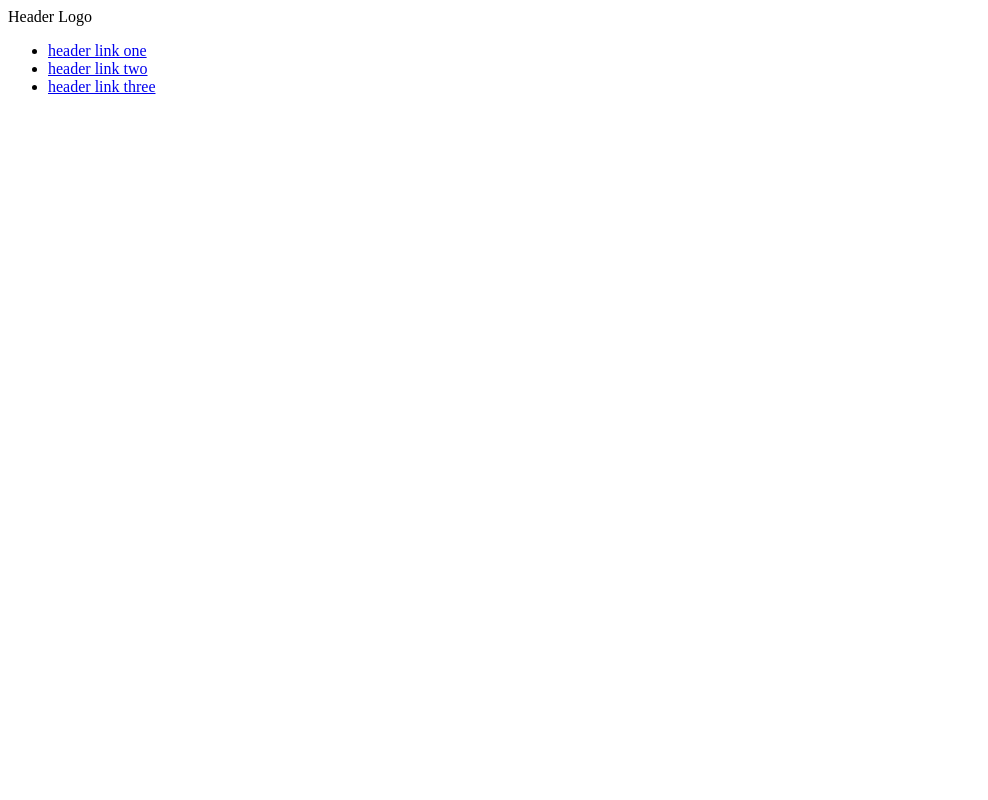
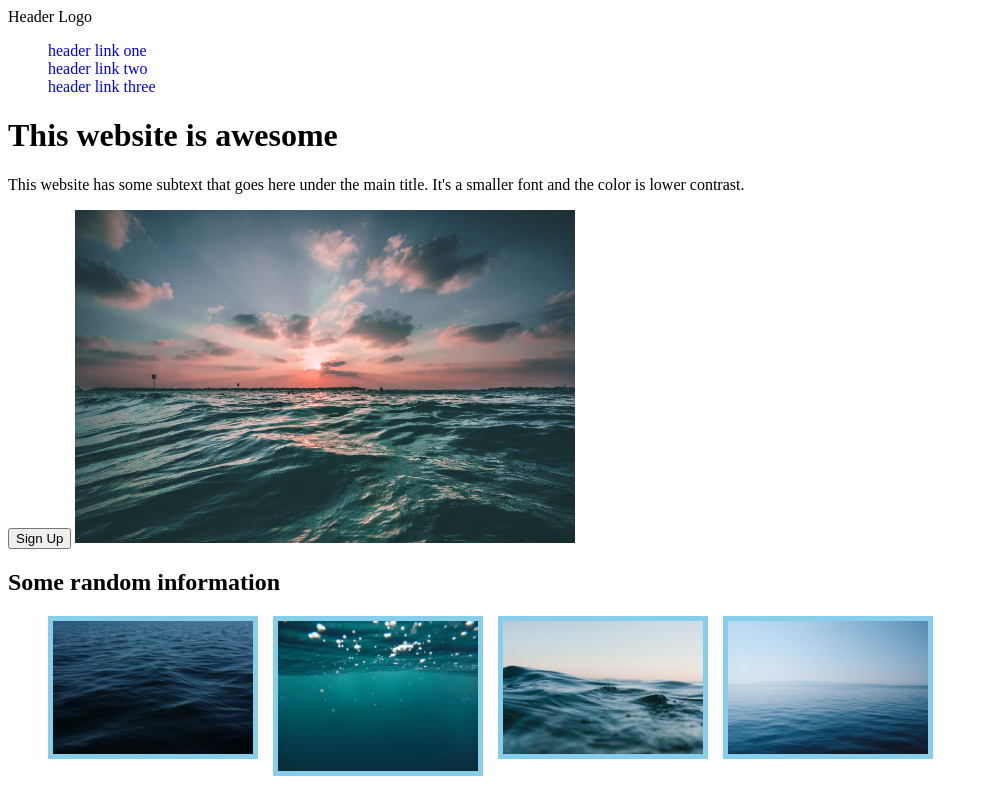
Before and after one commit to thatejguy/landing-page, a plain HTML site: page index.html in a window 1280 px wide. Shown: the whole page, without its empty margins (0-988 px from the left). Drawn offline with Linux system fonts and the light colour scheme.

Commit message:
added images and modified html and css

```diff
--- a/index.html
+++ b/index.html
@@ -25,5 +25,40 @@
         </div>
     </nav>
 
+    <header class="header">
+        <div class="container">
+            <div>
+                <h1>This website is awesome</h1>
+                <p>
+                    This website has some subtext that goes here under the main title. It's a smaller font and the color is lower contrast.
+                </p>
+            </div>
+            <button class="header-button">Sign Up</button>
+            <img class="image" src="images/joseph-barrientos-oQl0eVYd_n8-unsplash.jpg">
+        </div>
+    </header>
+
+    <section class="boxes">
+        <div class="container">
+            <div>
+                <h2>Some random information</h2>
+            </div>
+            <ul class="boxes-list">
+                <li>
+                    <img src="images/conor-sexton-hRemch0ZDwI-unsplash.jpg">
+                </li>
+                <li>
+                    <img src="images/jeremy-bishop-1braZySlEKA-unsplash.jpg">
+                </li>
+                <li>
+                    <img src="images/matt-hardy-6ArTTluciuA-unsplash.jpg">
+                </li>
+                <li>
+                    <img src="images/thomas-vimare-IZ01rjX0XQA-unsplash.jpg">
+                </li>
+            </ul>
+        </div>
+    </section>
+
 </body>
 </html>
--- a/styles.css
+++ b/styles.css
@@ -0,0 +1,18 @@
+* {
+    list-style-type: none;
+    text-decoration: none;
+}
+
+.image {
+    max-width: 500px;
+}
+
+.boxes-list li img {
+    max-width: 200px;
+    border: 5px solid skyblue;
+}
+
+.boxes-list {
+    display: flex;
+    gap: 15px;
+}
```
Also changed, not shown: images/conor-sexton-hRemch0ZDwI-unsplash.jpg (added), images/jeremy-bishop-1braZySlEKA-unsplash.jpg (added), images/matt-hardy-6ArTTluciuA-unsplash.jpg (added), images/thomas-vimare-IZ01rjX0XQA-unsplash.jpg (added).
